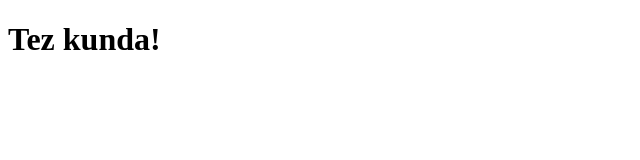
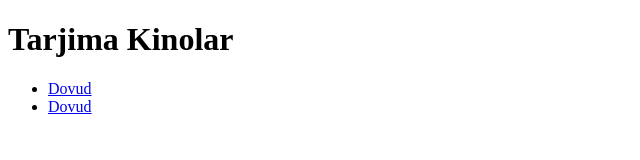
Before and after one commit to shoxruhpro/kino-sayti, a plain HTML site: page index.html in a window 1280 px wide. Shown: the whole page, without its empty margins (0-640 px from the left). Drawn offline with Linux system fonts and the light colour scheme.

Commit message:
Oxirgisi

```diff
--- a/index.html
+++ b/index.html
@@ -1,11 +1,23 @@
 <!DOCTYPE html>
 <html lang="uz">
+
 <head>
     <meta charset="UTF-8">
     <meta name="viewport" content="width=device-width, initial-scale=1.0">
-    <title>Tez kunda!</title>
+    <title>Tarjima kinolar</title>
 </head>
+
 <body>
-    <h1>Tez kunda!</h1>
+    <h1>Tarjima Kinolar</h1>
+
+    <ul>
+        <li>
+            <a href="#">Dovud</a>
+        </li>
+        <li>
+            <a href="#">Dovud</a>
+        </li>
+    </ul>
 </body>
+
 </html>
```
Also changed, not shown: movies/dovud.html (added, +15 -0 lines), movies/los-anjelesdagi-talonchilik.html (added, +15 -0 lines), 1 other file.
